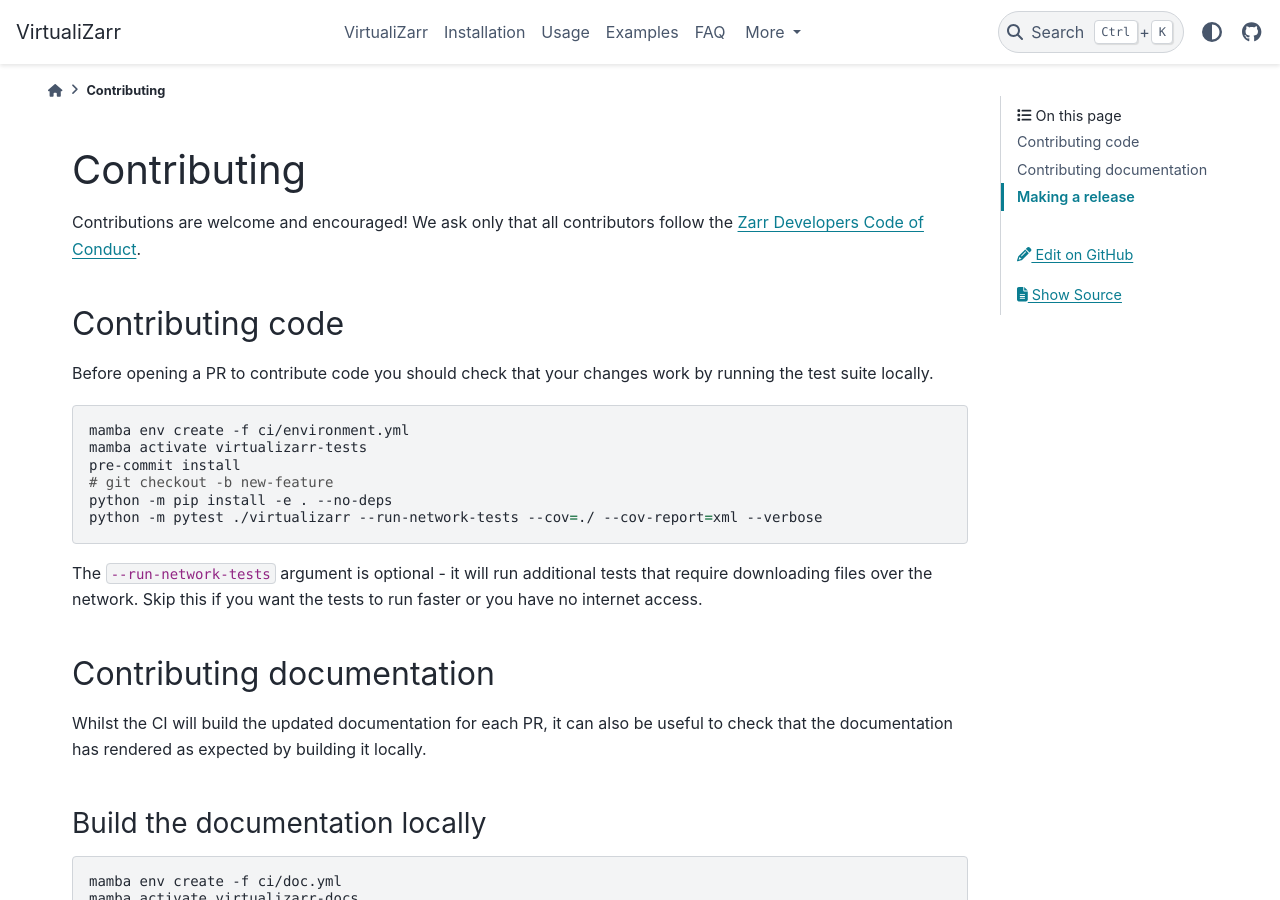
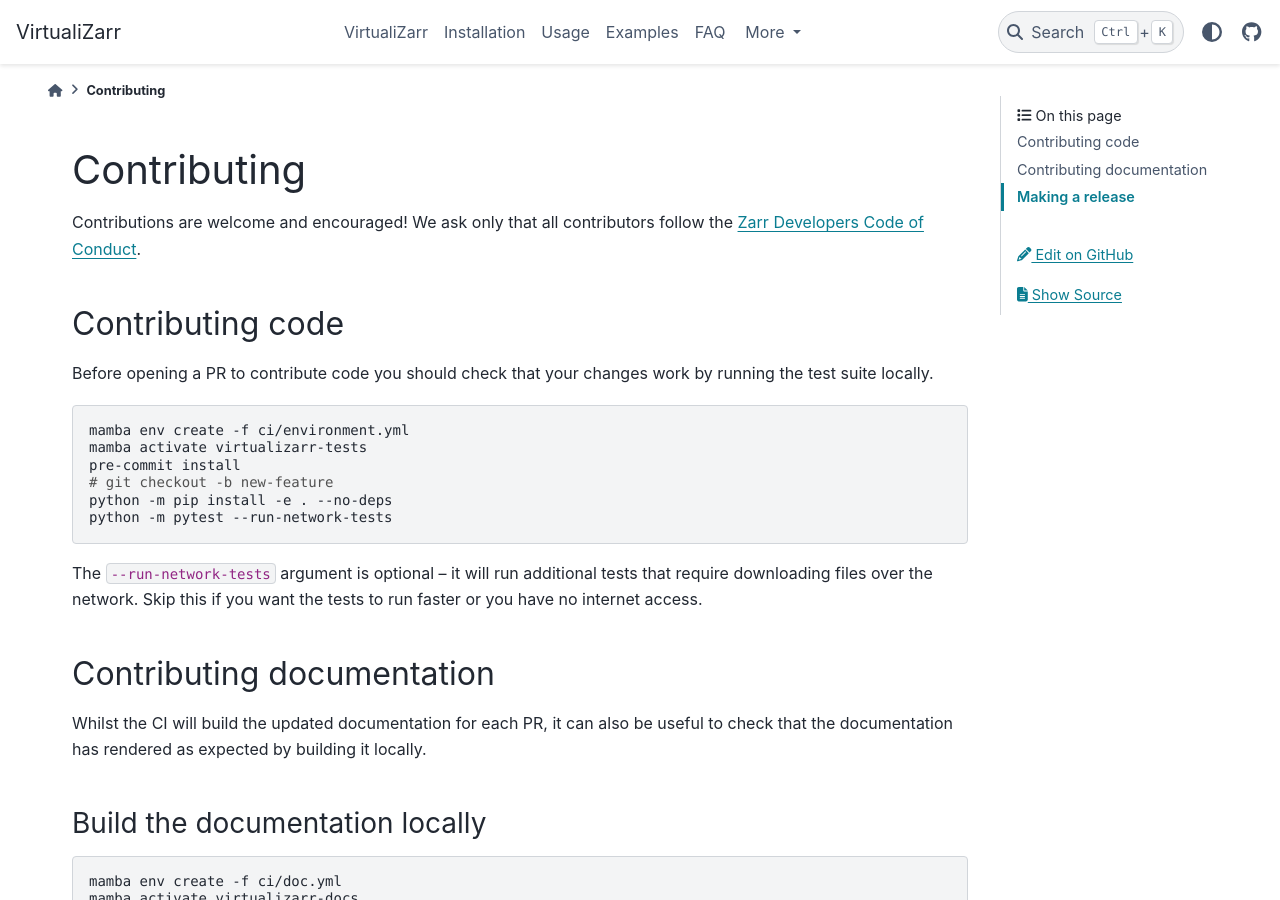
Before and after one commit to zarr-developers/VirtualiZarr, a Sphinx documentation site: the page built from docs/contributing.md, in a window 1280 px wide and 900 px high. Built offline with Sphinx 7.4.7 and the PyData theme 0.15.4, drawn with Linux system fonts in a browser that asks for light colours.

Commit message:
Ignore conftest.py in code coverage
In addition, make it easier for produce coverage report locally by
adding pytest config options to pyproject.toml. This also produces
consistent results between local runs and runs in CI, and adds a
term-missing report for human readability, both for local runs as well
as in CI, so it show up in the logs.

Fixes #387

````diff
--- a/docs/contributing.md
+++ b/docs/contributing.md
@@ -12,10 +12,10 @@
 pre-commit install
 # git checkout -b new-feature
 python -m pip install -e . --no-deps
-python -m pytest ./virtualizarr --run-network-tests --cov=./ --cov-report=xml --verbose
+python -m pytest --run-network-tests
 ```
 
-The `--run-network-tests` argument is optional - it will run additional tests that require downloading files over the network. Skip this if you want the tests to run faster or you have no internet access.
+The `--run-network-tests` argument is optional -- it will run additional tests that require downloading files over the network. Skip this if you want the tests to run faster or you have no internet access.
 
 ## Contributing documentation
 
--- a/pyproject.toml
+++ b/pyproject.toml
@@ -149,6 +149,10 @@
 known-first-party = ["virtualizarr"]
 
 [tool.pytest.ini_options]
+addopts = [
+    "--cov=virtualizarr",
+    "--cov-report=term-missing",
+]
 # See https://pytest-asyncio.readthedocs.io/en/latest/concepts.html#asyncio-event-loops
 # Explicitly set asyncio_default_fixture_loop_scope to eliminate the following warning:
 #
````
Also changed, not shown: 5 other files.
